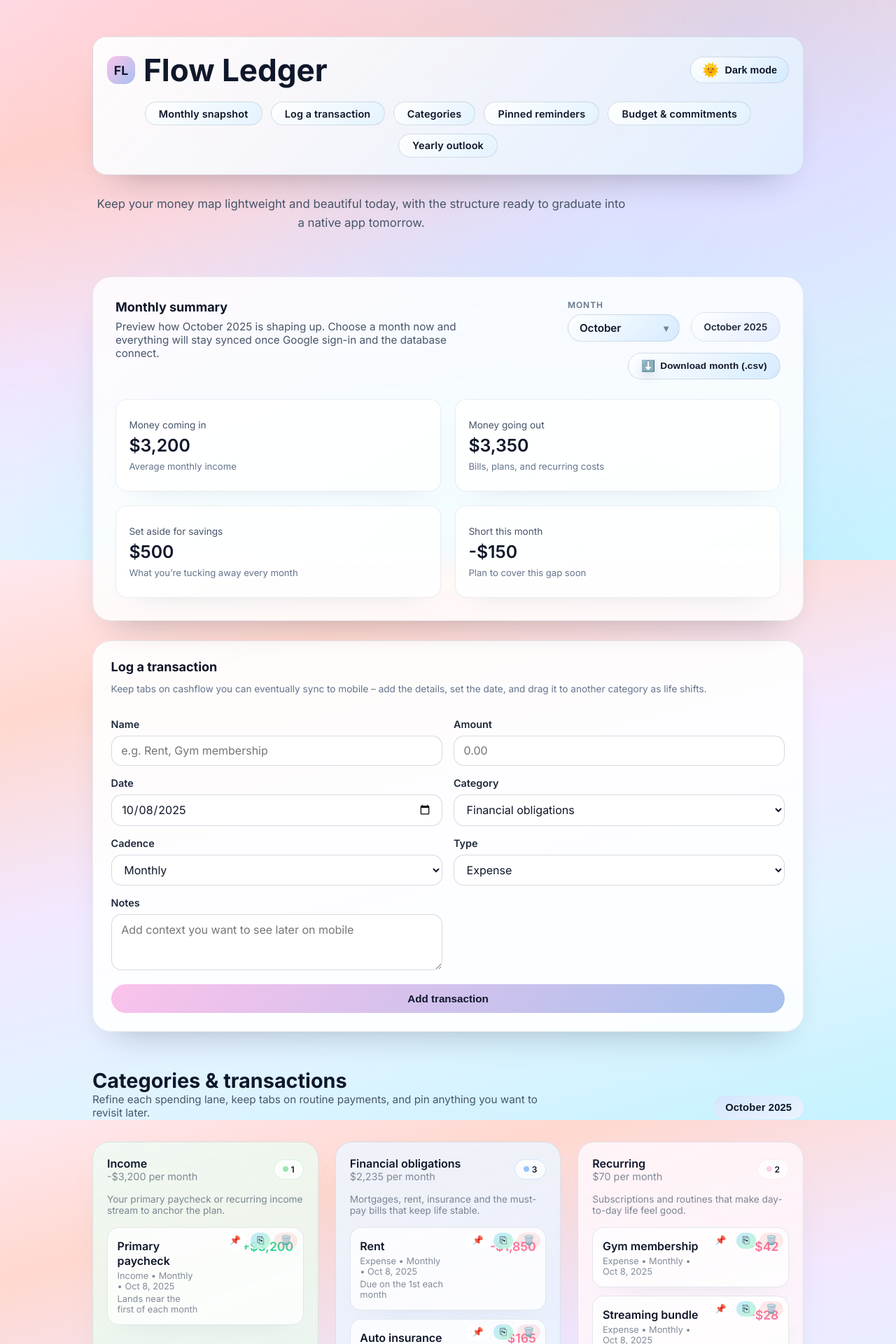
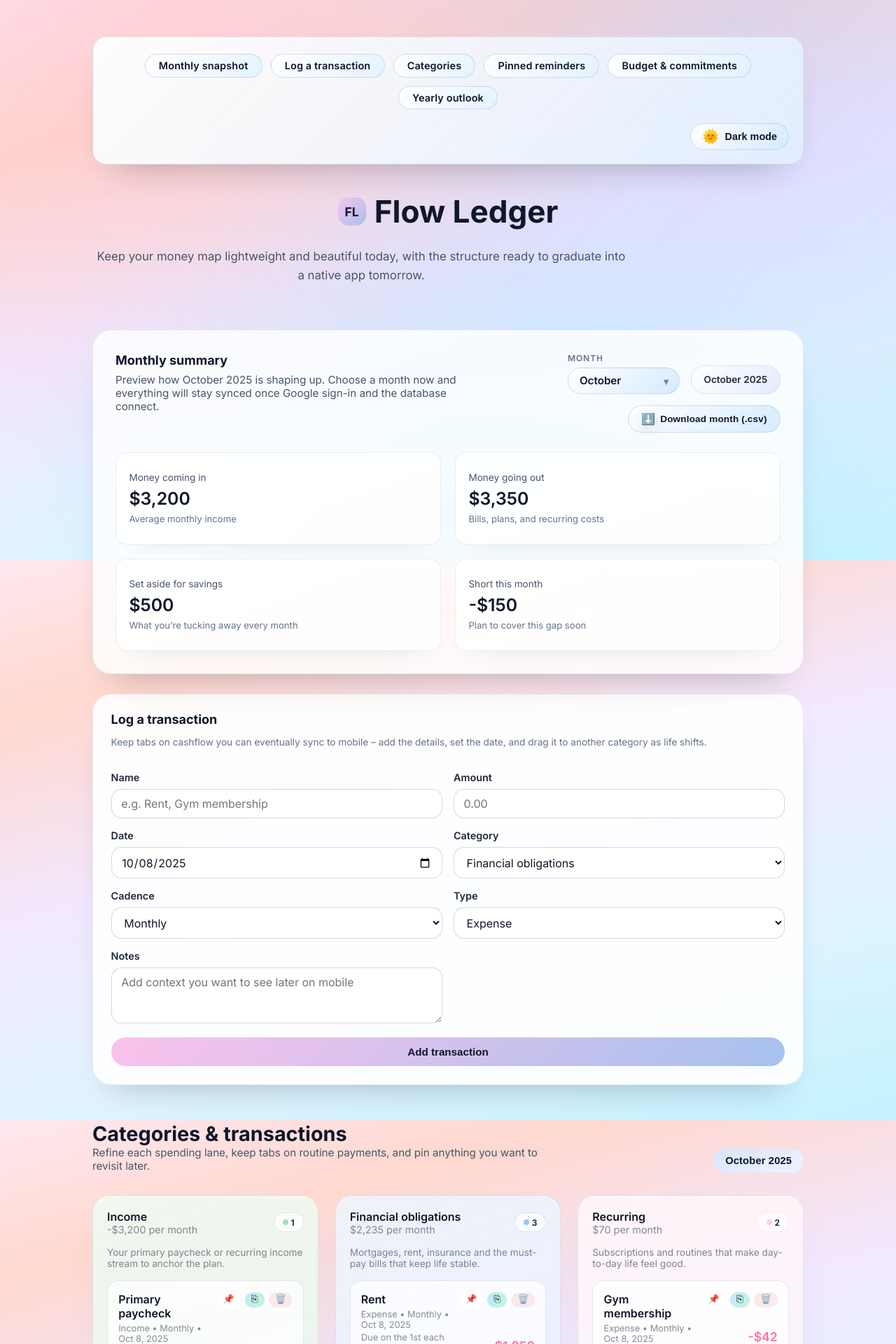
Before and after one commit to Razorblade3456/finance-tracker, a React (Vite) app: page / in a window 1280 px wide. Shown: the top 1920 px of the page at 70% size. Built offline with nearby package versions, Linux system fonts and the light colour scheme.

Commit message:
Keep nav floating and tidy transaction layout

```diff
--- a/src/App.tsx
+++ b/src/App.tsx
@@ -1226,28 +1226,8 @@ export default function App() {
 
   return (
     <div className="app-shell">
-      <header className="header">
-        <div className={`header-bar ${isHeaderStuck ? 'header-bar--stuck' : ''}`}>
-          <div className="header-top">
-            <div className="header-title">
-              <span className="logo-badge">FL</span>
-              <h1>Flow Ledger</h1>
-            </div>
-            <button
-              type="button"
-              className="theme-toggle"
-              onClick={toggleDarkMode}
-              aria-pressed={isDarkMode}
-              aria-label={darkModeLabel}
-            >
-              <span className="theme-toggle__icon" aria-hidden="true">
-                {isDarkMode ? '🌙' : '🌞'}
-              </span>
-              <span className="theme-toggle__label">
-                {isDarkMode ? 'Light mode' : 'Dark mode'}
-              </span>
-            </button>
-          </div>
+      <div className={`header-bar ${isHeaderStuck ? 'header-bar--stuck' : ''}`}>
+        <div className="header-bar__inner">
           <nav className="header-nav" aria-label="Primary">
             <ul className="header-nav__list">
               {navigationItems.map((item) => (
@@ -1263,6 +1243,26 @@ export default function App() {
               ))}
             </ul>
           </nav>
+          <button
+            type="button"
+            className="theme-toggle"
+            onClick={toggleDarkMode}
+            aria-pressed={isDarkMode}
+            aria-label={darkModeLabel}
+          >
+            <span className="theme-toggle__icon" aria-hidden="true">
+              {isDarkMode ? '🌙' : '🌞'}
+            </span>
+            <span className="theme-toggle__label">
+              {isDarkMode ? 'Light mode' : 'Dark mode'}
+            </span>
+          </button>
+        </div>
+      </div>
+      <header className="header">
+        <div className="header-title">
+          <span className="logo-badge">FL</span>
+          <h1>Flow Ledger</h1>
         </div>
         <p className="header-tagline">
           Keep your money map lightweight and beautiful today, with the structure ready to graduate
--- a/src/styles.css
+++ b/src/styles.css
@@ -83,8 +83,9 @@ a {
 .header {
   display: flex;
   flex-direction: column;
-  gap: clamp(1.25rem, 3vw, 1.75rem);
+  gap: clamp(1rem, 3vw, 1.5rem);
   margin-bottom: clamp(0.5rem, 2vw, 1.5rem);
+  text-align: center;
 }
 
 .header-bar {
@@ -92,8 +93,6 @@ a {
   top: calc(env(safe-area-inset-top, 0px) + 0.85rem);
   z-index: 20;
   display: flex;
-  flex-direction: column;
-  gap: 0.9rem;
   padding: clamp(0.85rem, 2.5vw, 1.25rem);
   border-radius: calc(var(--card-radius) * 0.75);
   border: 1px solid rgba(148, 163, 184, 0.3);
@@ -126,20 +125,22 @@ a {
   opacity: 1;
 }
 
-.header-top {
+.header-bar__inner {
   display: flex;
   align-items: center;
-  justify-content: space-between;
-  gap: 1rem;
+  justify-content: center;
+  gap: clamp(0.65rem, 2vw, 1rem);
   flex-wrap: wrap;
-}
-
+  width: 100%;
+}
 
 .header-nav {
   display: flex;
   justify-content: center;
   padding: 0.25rem 0;
   overflow: hidden;
+  flex: 1 1 auto;
+  width: 100%;
 }
 
 .header-nav__list {
@@ -203,6 +204,7 @@ a {
   align-items: center;
   gap: 0.75rem;
   flex-wrap: wrap;
+  justify-content: center;
 }
 
 .theme-toggle {
@@ -221,6 +223,7 @@ a {
   box-shadow: 0 14px 30px -22px rgba(15, 23, 42, 0.32);
   transition: transform var(--transition-snappy), box-shadow var(--transition-snappy),
     background var(--transition-snappy), border var(--transition-snappy);
+  margin-left: auto;
 }
 
 .theme-toggle:hover,
@@ -894,16 +897,16 @@ a {
 .transaction-card {
   background: rgba(255, 255, 255, 0.78);
   border-radius: 1rem;
-  padding: 1rem 0.85rem 0.85rem;
+  padding: 1rem 0.95rem;
   display: grid;
   grid-template-columns: minmax(0, 1fr) auto;
+  grid-template-rows: auto auto;
   gap: 0.65rem;
   align-items: flex-start;
   border: 1px solid rgba(148, 163, 184, 0.25);
   cursor: grab;
   transition: transform var(--transition-snappy), border var(--transition-snappy),
     box-shadow var(--transition-snappy);
-  position: relative;
   box-shadow: 0 18px 36px -28px rgba(148, 163, 184, 0.35);
 }
 
@@ -940,22 +943,21 @@ a {
 
 
 .transaction-actions {
-  position: absolute;
-  top: 0.45rem;
-  right: 0.45rem;
   display: inline-flex;
   align-items: center;
-  gap: 0.35rem;
+  justify-content: flex-end;
+  gap: 0.4rem;
   opacity: 1;
   visibility: visible;
   pointer-events: auto;
   transition: opacity var(--transition-snappy), transform var(--transition-snappy);
+  grid-column: 2;
+  grid-row: 1;
+  flex-wrap: wrap;
 }
 
 .transaction-actions--active {
   opacity: 1;
-  visibility: visible;
-  pointer-events: auto;
 }
 
 .transaction-action {
@@ -1054,7 +1056,9 @@ a {
   flex-direction: column;
   gap: 0.2rem;
   min-width: 0;
-  padding-right: clamp(2.5rem, 8vw, 3.2rem);
+  padding-right: 0;
+  grid-column: 1;
+  grid-row: 1 / span 2;
 }
 
 .transaction-label {
@@ -1073,8 +1077,10 @@ a {
   font-weight: 600;
   font-size: 1.1rem;
   justify-self: end;
-  align-self: flex-start;
+  align-self: flex-end;
   white-space: nowrap;
+  grid-column: 2;
+  grid-row: 2;
 }
 
 .transaction-amount.expense {
@@ -2024,22 +2030,27 @@ body.theme-dark .category-sidebar__close:focus-visible {
 
   .transaction-card {
     grid-template-columns: minmax(0, 1fr);
-    gap: 0.35rem;
-    padding: 0.9rem 0.75rem 0.75rem;
+    grid-template-rows: auto auto auto;
+    gap: 0.5rem;
+    padding: 0.9rem 0.85rem;
+  }
+
+  .transaction-actions {
+    grid-column: 1;
+    grid-row: 2;
+    justify-content: flex-start;
   }
 
   .transaction-info {
-    padding-right: clamp(2.2rem, 12vw, 2.8rem);
+    grid-column: 1;
+    grid-row: 1;
   }
 
   .transaction-amount {
-    justify-self: start;
+    grid-column: 1;
+    grid-row: 3;
+    justify-self: flex-start;
     align-self: flex-start;
-  }
-
-  .transaction-actions {
-    top: 0.4rem;
-    right: 0.4rem;
   }
 
   .insight-header p,
```
